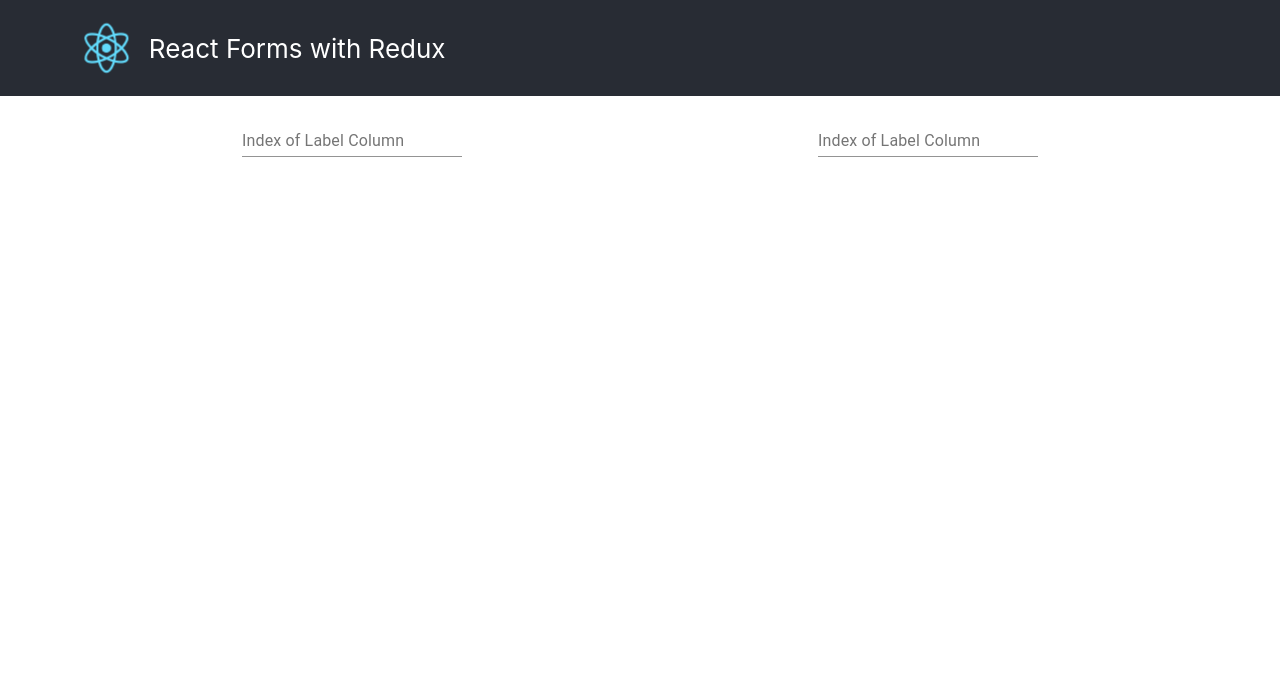
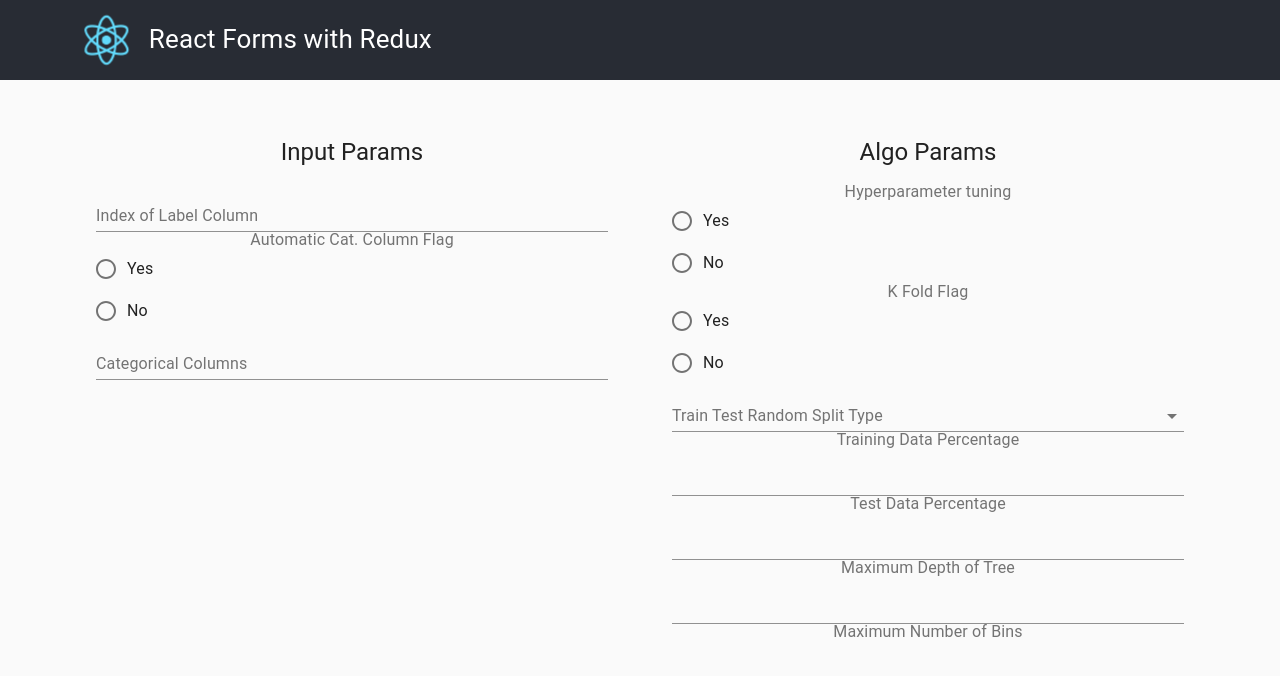
Before and after one commit to C-F-4/React-Redux-Sample-Form, a React (Create React App) app: page / in a window 1280 px wide. Shown: the top 676 px of the page. Built offline with nearby package versions, Linux system fonts and the light colour scheme.

Commit message:
feat:Form Base Complete

```diff
--- a/public/css/styles.css
+++ b/public/css/styles.css
@@ -67,5 +67,5 @@ code {
 
 .card {
   flex: 1;
-  margin: 5px;
+  margin: 2.5vw;
 }
--- a/src/App.js
+++ b/src/App.js
@@ -1,10 +1,13 @@
 import React from 'react';
+import CssBaseline from '@material-ui/core/CssBaseline';
 
 import logo from './logo.svg';
 import HomePage from './pages/home/home.page';
 
 function App() {
   return (
+    <React.Fragment>
+      <CssBaseline />
       <div className="App">
         <header className="App-header">
           <img src={logo} className="App-logo" alt="logo" />
@@ -16,6 +19,7 @@ function App() {
           <HomePage />
         </div>
       </div>
+    </React.Fragment>
   );
 }
 
--- a/src/components/algo-params/algoParams.jsx
+++ b/src/components/algo-params/algoParams.jsx
@@ -1,11 +1,50 @@
 import React from 'react'
-import { TextField } from '@material-ui/core'
+import { CardHeader, FormControl, FormControlLabel, FormLabel, Input, InputLabel, MenuItem, Radio, RadioGroup, Select, TextField } from '@material-ui/core'
 
 function AlgoParams() {
   return (
     <div className="wrapper--algo-params">
+      <CardHeader title="Algo Params"></CardHeader>
       <form className="form--algo-params" noValidate autoComplete="off">
-        <TextField id="standard-basic" label="Index of Label Column" />
+        <FormControl fullWidth={true}>
+          <FormLabel>Hyperparameter tuning</FormLabel>
+          <RadioGroup aria-label="hyperparameter-tuning" name="hyperparameterTuning">
+            <FormControlLabel value="yes" control={<Radio />} label="Yes" />
+            <FormControlLabel value="no" control={<Radio />} label="No" />
+          </RadioGroup>
+        </FormControl>
+        <FormControl fullWidth={true}>
+          <FormLabel>K Fold Flag</FormLabel>
+          <RadioGroup aria-label="k-fold-flag" name="kFoldFlag">
+            <FormControlLabel value="yes" control={<Radio />} label="Yes" />
+            <FormControlLabel value="no" control={<Radio />} label="No" />
+          </RadioGroup>
+        </FormControl>
+        <FormControl fullWidth={true}>
+          <InputLabel id="train-test-split-type">Train Test Random Split Type</InputLabel>
+          <Select labelId="train-test-split-type">
+            <MenuItem value="">
+              <em>None</em>
+            </MenuItem>
+            <MenuItem value={"trainTestRandomSplitType"}>trainTestRandomSplitType</MenuItem>
+          </Select>
+        </FormControl>
+        <FormControl fullWidth={true}>
+          <FormLabel>Training Data Percentage</FormLabel>
+          <Input type="number" inputProps={{ step: "0.1" }} />
+        </FormControl>
+        <FormControl fullWidth={true}>
+          <FormLabel>Test Data Percentage</FormLabel>
+          <Input type="number" inputProps={{ step: "0.1" }} />
+        </FormControl>
+        <FormControl fullWidth={true}>
+          <FormLabel>Maximum Depth of Tree</FormLabel>
+          <Input type="number" />
+        </FormControl>
+        <FormControl fullWidth={true}>
+          <FormLabel>Maximum Number of Bins</FormLabel>
+          <Input type="number" />
+        </FormControl>
       </form>
     </div>
   )
--- a/src/components/input-params/inputParams.jsx
+++ b/src/components/input-params/inputParams.jsx
@@ -1,11 +1,24 @@
 import React from 'react'
-import { TextField } from '@material-ui/core'
+import { CardHeader, FormControl, FormControlLabel, FormLabel, Radio, RadioGroup, TextField } from '@material-ui/core'
 
 function InputParams() {
   return (
     <div className="wrapper--input-params">
+      <CardHeader title="Input Params"></CardHeader>
       <form className="form--input-params" noValidate autoComplete="off">
-        <TextField id="standard-basic" label="Index of Label Column" />
+        <FormControl fullWidth={true}>
+          <TextField label="Index of Label Column" />
+        </FormControl>
+        <FormControl fullWidth={true}>
+          <FormLabel>Automatic Cat. Column Flag</FormLabel>
+          <RadioGroup aria-label="auto-cat-column" name="autoCatColumn">
+            <FormControlLabel value="yes" control={<Radio />} label="Yes" />
+            <FormControlLabel value="no" control={<Radio />} label="No" />
+          </RadioGroup>
+        </FormControl>
+        <FormControl fullWidth={true}>
+          <TextField label="Categorical Columns" />
+        </FormControl>
       </form>
     </div>
   )
```
Lines whose indentation alone changed are shown as unchanged.
